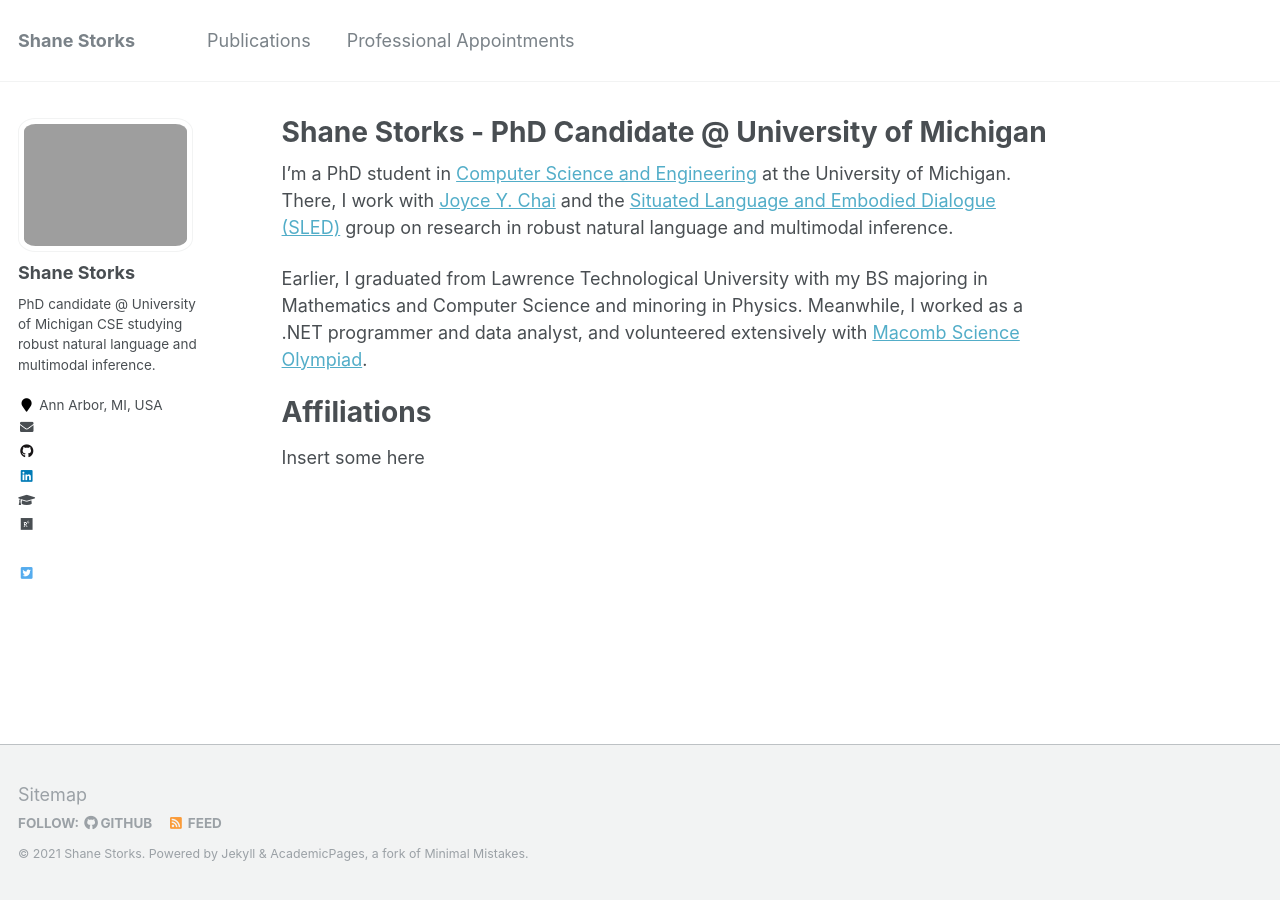
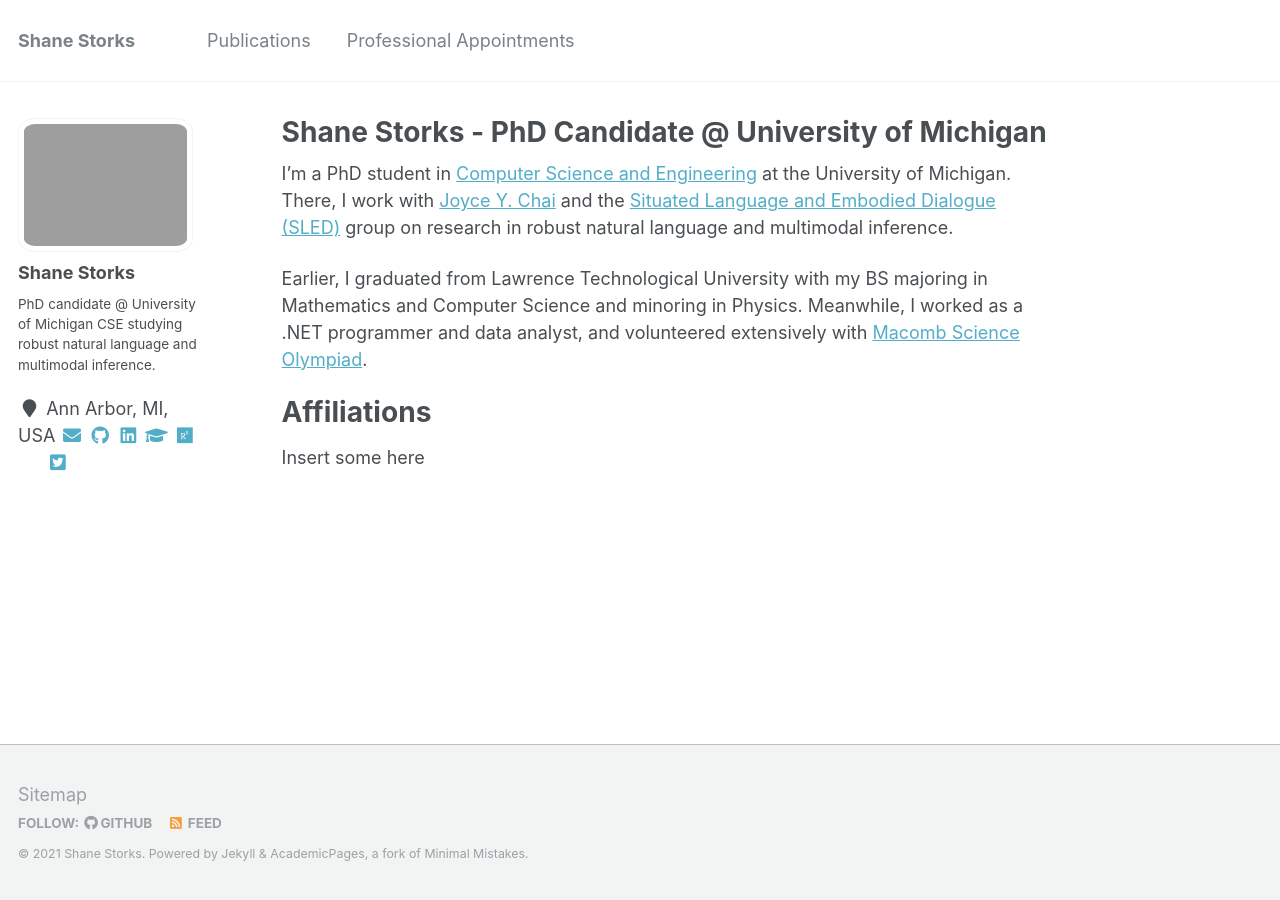
Before and after one commit to shanestorks/shanestorks.github.io, a Jekyll site: the page built from _pages/about.md, in a window 1280 px wide. Built offline with Jekyll 4.4.1, drawn with Linux system fonts in a browser that asks for light colours.

Commit message:
More sidebar changes

```diff
--- a/_includes/author-profile.html
+++ b/_includes/author-profile.html
@@ -21,8 +21,8 @@
 
   <div class="author__urls-wrapper">
     <button class="btn btn--inverse">Follow</button>
-    <ul class="author__urls social-icons">
-      <li>
+    <!-- <ul class="author__urls social-icons">
+      <li> -->
       {% if author.location %}
         <i class="fa fa-fw fa-map-marker" aria-hidden="true"></i> {{ author.location }}
       {% endif %}
@@ -48,7 +48,7 @@
         <a href="{{ author.researchgate }}"><i class="fab fa-fw fa-researchgate" aria-hidden="true"></i></a>
       {% endif %}
       {% if author.arxiv %}
-        <a href="https://twitter.com/{{ author.arxiv }}"><i class="fab fa-fw fa-arxiv-square" aria-hidden="true"></i></a>
+        <a href="{{ author.arxiv }}"><i class="fab fa-fw fa-arxiv-square" aria-hidden="true"></i></a>
       {% endif %}
       {% if author.twitter %}
         <a href="https://twitter.com/{{ author.twitter }}"><i class="fab fa-fw fa-twitter-square" aria-hidden="true"></i></a>
@@ -59,7 +59,7 @@
       {% if author.orcid %}
         <a href="{{ author.orcid }}"><i class="ai ai-orcid-square ai-fw"></i></a>
       {% endif %}
-      </li>
-    </ul>
+      <!-- </li>
+    </ul> -->
   </div>
 </div>
```
